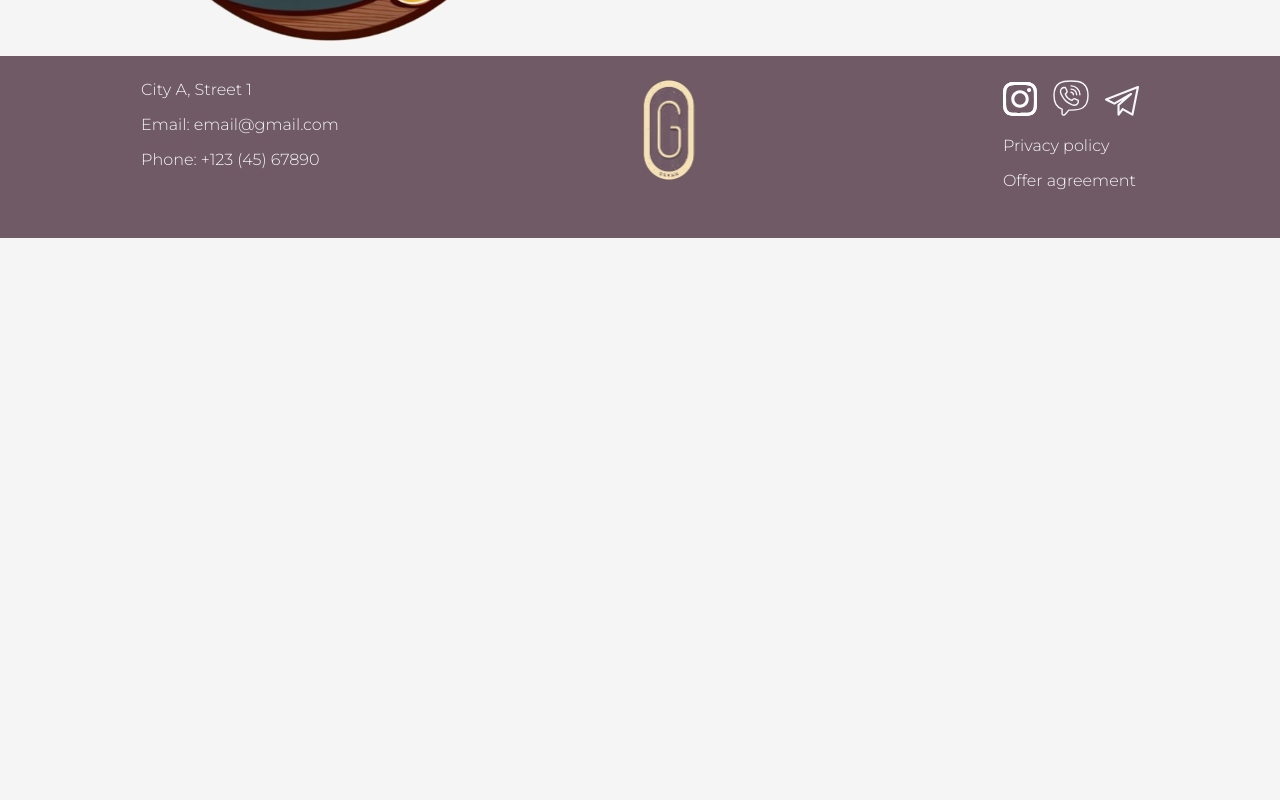
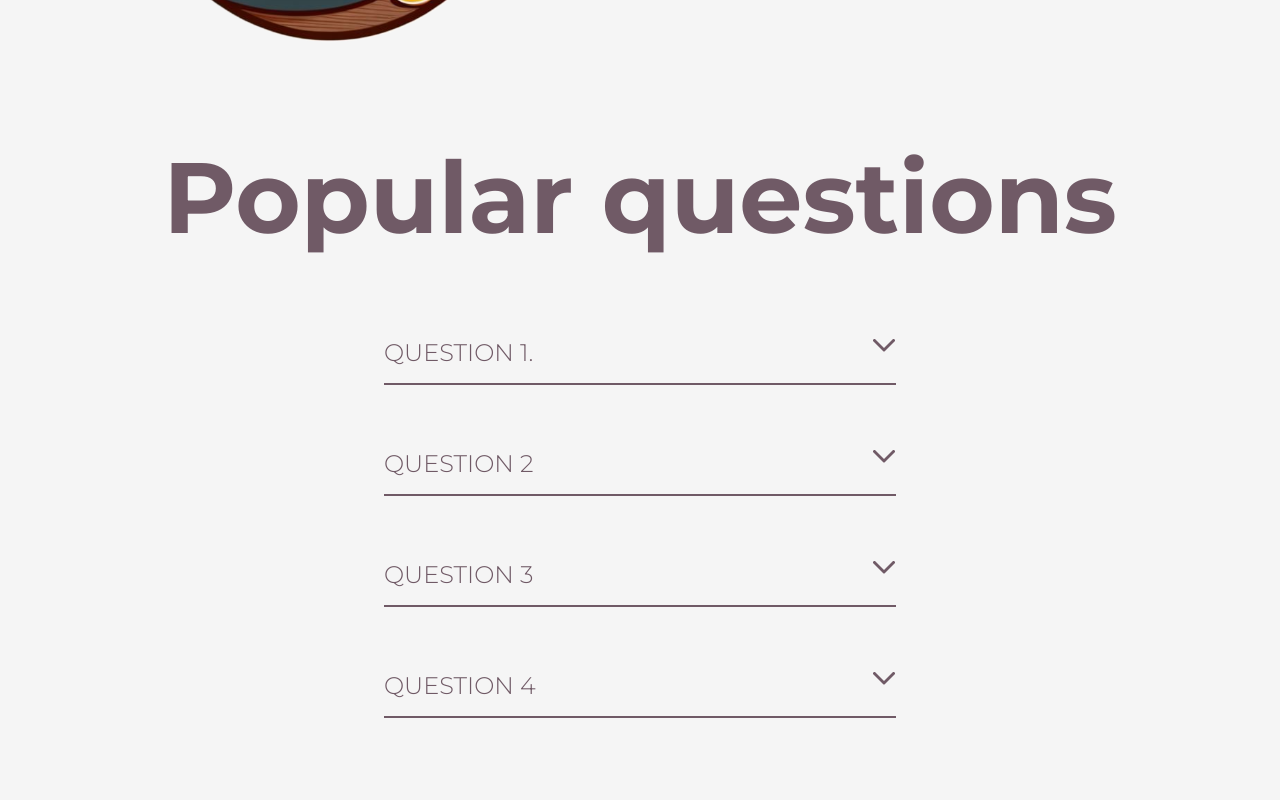
Before and after one commit to Dzmi3y/CupcakeShop, a React (Create React App) app in the folder CupcakeShopClient/: page / in a window 1280 px wide. Shown: the part 3920-4720 px from the top of the page. Before the commit the page ends 4158 px from the top, so only its background shows below. Built offline with nearby package versions, Linux system fonts and the light colour scheme; no server answers; what axios-mock-adapter would draw is missing.

Commit message:
add questions accardion  to home page

```diff
--- a/CupcakeShopClient/src/components/pages/HomePage/HomePage.tsx
+++ b/CupcakeShopClient/src/components/pages/HomePage/HomePage.tsx
@@ -9,6 +9,7 @@ import BackgroundWaveImg from "../../../assets/images/backgroundWave.png"
 import { WhyWe } from "./WhyWe";
 import { DeliveryInfo } from "./DeliveryInfo";
 import { AboutUs } from "./AboutUs";
+import { Questions } from "./Questions";
 
 
 export const HomePage = () => {
@@ -67,6 +68,9 @@ export const HomePage = () => {
 
       <Title id="about_us">About us</Title>
       <AboutUs/>
+
+      <Title id="questions">Popular questions</Title>
+      <Questions/>
     </>
   )
 }
--- /dev/null
+++ b/CupcakeShopClient/src/components/pages/HomePage/Questions.tsx
@@ -0,0 +1,136 @@
+import styled, { keyframes } from "styled-components";
+import ArrowImg from "../../../assets/images/ArrowForAccardion.png";
+import React, { useEffect, useRef, useState } from "react";
+
+
+
+
+
+type QuestionInfo = {
+    id: number,
+    question: string,
+    answer: string,
+}
+
+
+const questionList: QuestionInfo[] =
+    [
+        { id: 1, question: "Question 1.", answer: "Answer 1. Lorem ipsum dolor sit amet consectetur adipisicing elit. Reprehenderit atque officia sapiente. Vero, hic architecto." },
+        { id: 2, question: "Question 2", answer: "Answer 2. Lorem ipsum dolor sit amet consectetur, adipisicing elit. Commodi, consequuntur eveniet odio voluptatibus quaerat quisquam laboriosam fugit iste, nesciunt nisi quas consectetur officia a aliquid tempore praesentium quam ea! Error!" },
+        { id: 3, question: "Question 3", answer: "Answer 3. Lorem ipsum dolor sit amet consectetur adipisicing elit." },
+        { id: 4, question: "Question 4", answer: "Answer 4. Lorem ipsum dolor sit amet consectetur adipisicing elit. Accusamus consequatur ratione a sapiente accusantium voluptas ipsa dolorum vitae placeat laudantium" },
+    ]
+
+const Container = styled.div`
+    margin: 5rem auto 7rem auto;
+    width: 40%;
+`;
+
+
+const showAnswerAnimation = keyframes`
+    from{ margin-top: -100%; margin-bottom:100%; }
+    to { margin-top: 0%; margin-bottom:0%; }
+`;
+const hideAnswerAnimation = keyframes`
+    from{ margin-top: 0%; margin-bottom:0%; }
+    to { margin-top: -100%; margin-bottom:100%; }
+`;
+
+const AnswerWrapper = styled.div`
+     overflow: hidden;
+    .selected{
+        animation: ${showAnswerAnimation} 0.1s ;
+       height: 100%;
+    }
+    .unSelected{
+        animation: ${hideAnswerAnimation} 0.1s ;
+        /*fix it*/
+    }
+`;
+const AccordionItemContainer = styled.div``;
+const QuestionContainer = styled.div`
+    display: flex;
+    border-bottom: 2px solid var(--color-dark);
+    padding-bottom: 1rem;
+    cursor: pointer;
+    .selected{
+        transform: rotate(180deg);
+    }
+`;
+const Question = styled.div`
+    font-size: var(--text-size-large);
+    text-transform: uppercase;
+`;
+const Answer = styled.div`
+    font-size: var(--text-size-medium);
+    margin: 2rem 0 2rem 0;
+    overflow: hidden;
+    height: 0;/*fix it*/
+`;
+const StyledImg = styled.img`
+    margin-left: auto;
+    width: 24px;
+    height: 14px;
+`;
+
+type AccItemProps = {
+    questionInfo: QuestionInfo,
+    idOfSelectedQuestion: number,
+    handleToggle: (id: number, isSelected: boolean) => void,
+}
+
+
+
+const AccordionItem: React.FC<AccItemProps> = ({ questionInfo, idOfSelectedQuestion, handleToggle }) => {
+    const { id, question, answer } = questionInfo;
+    const [isSelected, setIsSelected] = useState(false);
+
+    useEffect(() => {
+        setIsSelected(id === idOfSelectedQuestion);
+
+    }, [idOfSelectedQuestion]);
+
+    const height = useRef<HTMLDivElement>(null);
+    console.log(height.current?.clientHeight);
+
+    return (
+        <AccordionItemContainer>
+            <QuestionContainer onClick={() => handleToggle(id, !isSelected)}>
+                <Question>{question}</Question>
+                <StyledImg
+                    className={isSelected ? "selected" : ""}
+                    src={ArrowImg}
+                    alt="Arrow" />
+            </QuestionContainer>
+            <AnswerWrapper>
+                <Answer className={isSelected ? "selected" : "unSelected"}><div ref={height}>{answer}</div></Answer>
+            </AnswerWrapper>
+        </AccordionItemContainer>
+    )
+}
+
+
+
+export const Questions = () => {
+    const [idOfSelectedQuestion, setIdOfSelectedQuestion,] = useState(-1);
+
+
+
+    const handleToggle = (id: number, isSelected: boolean) => {
+        setIdOfSelectedQuestion(
+            isSelected ? id : -1
+        );
+
+    }
+
+    return (
+        <Container>
+            {questionList.map(q => (
+                <AccordionItem key={q.id}
+                    handleToggle={handleToggle}
+                    idOfSelectedQuestion={idOfSelectedQuestion}
+                    questionInfo={q}
+                />))}
+        </Container>
+    )
+}
```
Also changed, not shown: CupcakeShopClient/src/assets/images/ArrowForAccardion.png (added).
